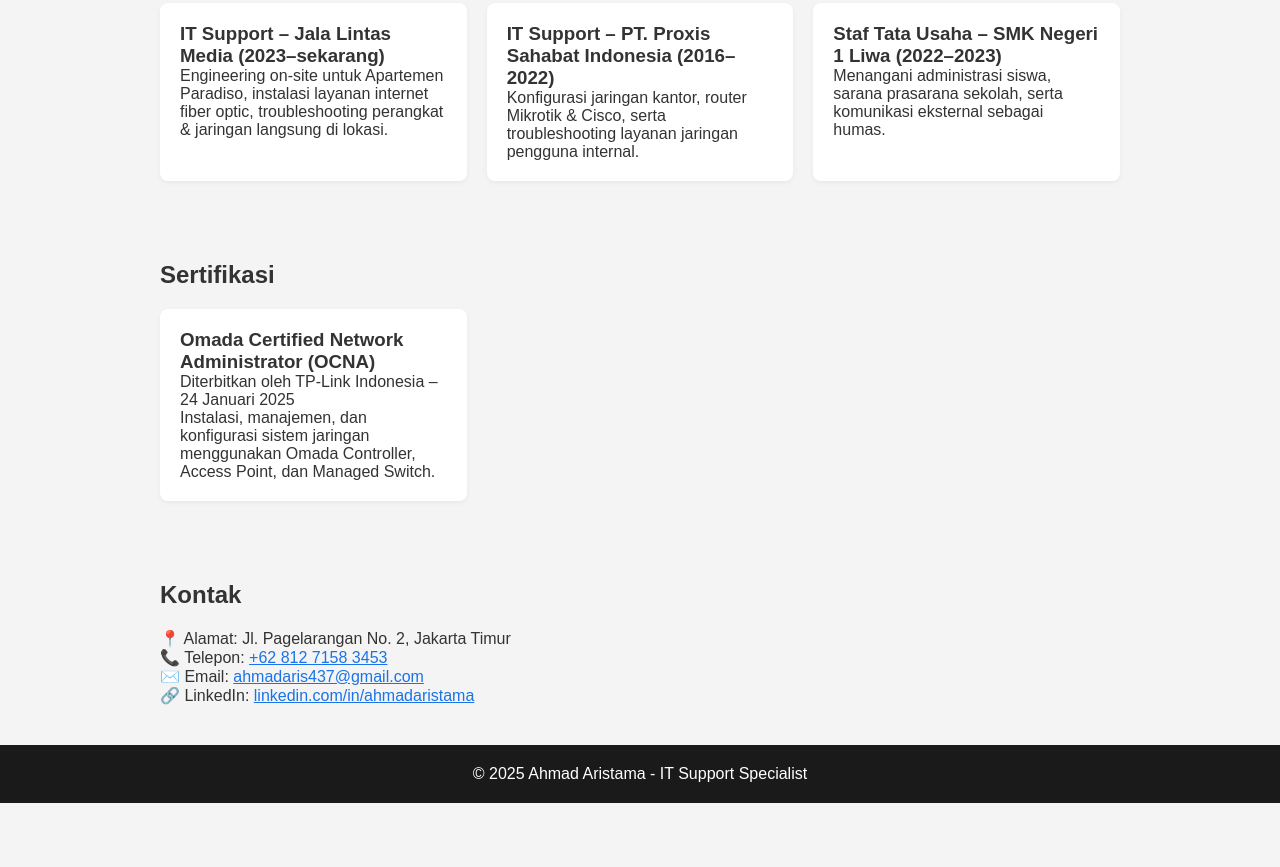
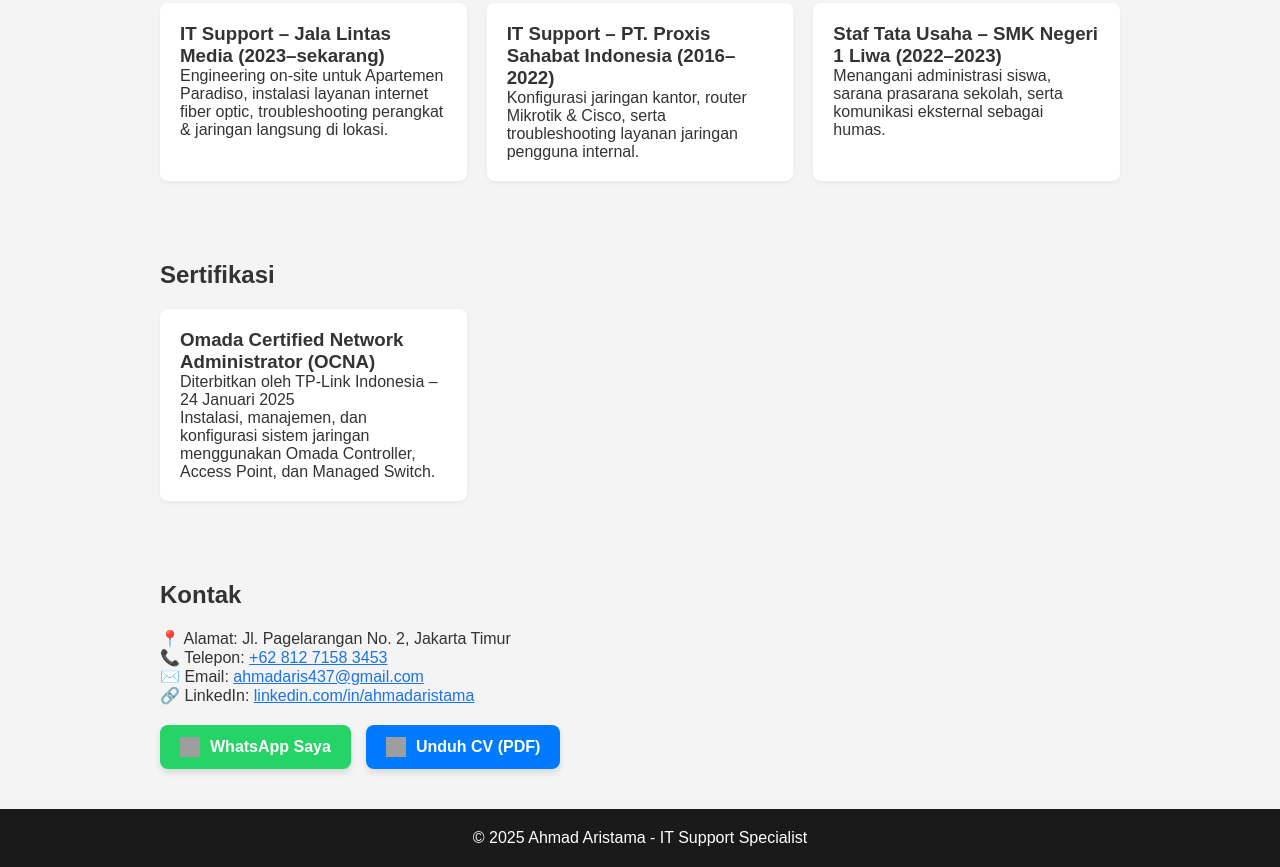
Before and after one commit to ahmad85-cyber/portofolio, a plain HTML site: page index.html in a window 1280 px wide. Shown: the part 940-1807 px from the top of the page. Before the commit the page ends 1743 px from the top, so only its background shows below. Drawn offline with Linux system fonts and the light colour scheme; grey boxes are pictures that could not be loaded.

Commit message:
Add files via upload

```diff
--- a/index.html
+++ b/index.html
@@ -85,7 +85,13 @@
       text-align: center;
       padding: 20px;
     }
-    a { color: var(--link-color); }
+    a {
+      color: var(--link-color);
+      transition: transform 0.2s;
+    }
+    a:hover {
+      transform: scale(1.05);
+    }
     @media (min-width: 600px) {
       .skill-list, .project-list {
         grid-template-columns: repeat(2, 1fr);
@@ -170,6 +176,23 @@
   <p>📞 Telepon: <a href="tel:+6281271583453">+62 812 7158 3453</a></p>
   <p>✉️ Email: <a href="mailto:ahmadaris437@gmail.com">ahmadaris437@gmail.com</a></p>
   <p>🔗 LinkedIn: <a href="#">linkedin.com/in/ahmadaristama</a></p>
+
+  <!-- Tombol WA dan CV -->
+  <div style="display: flex; flex-wrap: wrap; gap: 15px; margin-top: 20px;">
+    <!-- WhatsApp -->
+    <a href="https://wa.me/6281271583453" target="_blank"
+       style="display: flex; align-items: center; gap: 10px; background: #25D366; color: white; padding: 12px 20px; border-radius: 8px; text-decoration: none; font-weight: bold; box-shadow: 0 4px 6px rgba(0,0,0,0.1);">
+      <img src="https://cdn-icons-png.flaticon.com/24/733/733585.png" alt="WA" width="20" height="20">
+      WhatsApp Saya
+    </a>
+
+    <!-- Download CV -->
+    <a href="CV_Ahmad_Aristama.pdf" download
+       style="display: flex; align-items: center; gap: 10px; background: #007BFF; color: white; padding: 12px 20px; border-radius: 8px; text-decoration: none; font-weight: bold; box-shadow: 0 4px 6px rgba(0,0,0,0.1);">
+      <img src="https://cdn-icons-png.flaticon.com/24/337/337946.png" alt="PDF" width="20" height="20">
+      Unduh CV (PDF)
+    </a>
+  </div>
 </section>
 
 <footer>
```
